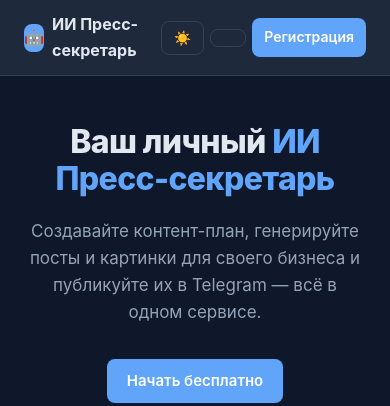
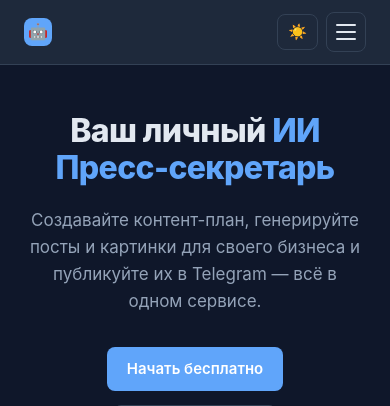
Before and after one commit to apuc/telegram-bussiness-bot, a FastAPI app: page / in a window 390 px wide. Shown: the top 406 px of the page. Run offline with FastAPI, Linux system fonts and the light colour scheme.

Commit message:
feat: add burger menu for mobile navigation

```diff
--- a/cabinet_service/templates/landing.html
+++ b/cabinet_service/templates/landing.html
@@ -105,6 +105,44 @@
             font-size: 18px;
         }
         .header-actions { display: flex; align-items: center; gap: 12px; }
+
+        /* Бургер-меню (скрыто на десктопе) */
+        .burger {
+            display: none;
+            flex-direction: column;
+            justify-content: center;
+            align-items: center;
+            gap: 5px;
+            width: 40px;
+            height: 40px;
+            background: transparent;
+            border: 1px solid var(--border);
+            border-radius: 8px;
+            cursor: pointer;
+            padding: 0;
+        }
+        .burger-line {
+            display: block;
+            width: 20px;
+            height: 2px;
+            background: var(--text);
+            border-radius: 2px;
+            transition: transform .2s ease, opacity .2s ease;
+        }
+        .burger.open .burger-line:nth-child(1) { transform: translateY(7px) rotate(45deg); }
+        .burger.open .burger-line:nth-child(2) { opacity: 0; }
+        .burger.open .burger-line:nth-child(3) { transform: translateY(-7px) rotate(-45deg); }
+
+        .mobile-menu {
+            display: none;
+            flex-direction: column;
+            gap: 10px;
+            padding: 12px 24px 16px;
+            background: var(--surface);
+            border-bottom: 1px solid var(--border);
+        }
+        .mobile-menu.open { display: flex; }
+        .mobile-menu-link { text-align: center; }
         .btn {
             display: inline-block;
             padding: 10px 20px;
@@ -224,32 +262,21 @@
             .hero h1 { font-size: 32px; }
             .hero p { font-size: 17px; }
 
-            /* Адаптивный хедер для мобильных */
+            /* Адаптивный хедер для мобильных: бургер-меню */
             .header { padding: 12px 0; }
             .header-inner { gap: 8px; }
             .brand { gap: 8px; font-size: 16px; }
             .brand-icon { width: 28px; height: 28px; font-size: 16px; }
-            .header-actions { gap: 6px; }
-            .header-actions .btn { padding: 8px 12px; font-size: 14px; }
-            /* Скрываем текст кнопки "Войти", оставляем компактную */
-            .header-actions .btn-ghost:not(.theme-toggle) {
-                padding: 8px 10px;
-            }
+            .header-actions { gap: 8px; }
             .theme-toggle { padding: 8px 10px; }
+
+            /* Скрываем кнопки "Войти" и "Регистрация" из хедера, показываем бургер */
+            .header-login, .header-register { display: none; }
+            .burger { display: flex; }
         }
 
         @media (max-width: 400px) {
-            /* На очень узких экранах скрываем текст кнопки "Войти" */
-            .header-actions .btn-ghost:not(.theme-toggle) span { display: none; }
-            .header-actions .btn-ghost:not(.theme-toggle) {
-                width: 36px;
-                padding: 8px 0;
-                text-align: center;
-            }
-        }
-
-        @media (max-width: 360px) {
-            /* На самых узких экранах скрываем текст бренда, оставляем иконку */
+            /* На очень узких экранах скрываем текст бренда */
             .brand span:not(.brand-icon) { display: none; }
             .brand { gap: 0; }
         }
@@ -264,10 +291,19 @@
             </a>
             <div class="header-actions">
                 <button type="button" class="btn btn-ghost theme-toggle" data-theme-toggle aria-label="Переключить тему">🌙</button>
-                <a class="btn btn-ghost" href="/login"><span>Войти</span></a>
-                <a class="btn btn-primary" href="/register">Регистрация</a>
+                <a class="btn btn-ghost header-login" href="/login"><span>Войти</span></a>
+                <a class="btn btn-primary header-register" href="/register">Регистрация</a>
+                <button type="button" class="burger" id="burgerBtn" aria-label="Открыть меню" aria-expanded="false">
+                    <span class="burger-line"></span>
+                    <span class="burger-line"></span>
+                    <span class="burger-line"></span>
+                </button>
             </div>
         </div>
+        <nav class="mobile-menu" id="mobileMenu">
+            <a class="btn btn-ghost mobile-menu-link" href="/login"><span>Войти</span></a>
+            <a class="btn btn-primary mobile-menu-link" href="/register">Регистрация</a>
+        </nav>
     </header>
 
     <section class="hero">
@@ -373,6 +409,35 @@
             document.addEventListener('DOMContentLoaded', function () {
                 setIcon(document.querySelector('[data-theme-toggle]'));
             });
+
+            // Бургер-меню
+            var burgerBtn = document.getElementById('burgerBtn');
+            var mobileMenu = document.getElementById('mobileMenu');
+            if (burgerBtn && mobileMenu) {
+                function toggleMenu(force) {
+                    var isOpen = typeof force === 'boolean' ? force : !mobileMenu.classList.contains('open');
+                    mobileMenu.classList.toggle('open', isOpen);
+                    burgerBtn.classList.toggle('open', isOpen);
+                    burgerBtn.setAttribute('aria-expanded', isOpen ? 'true' : 'false');
+                    burgerBtn.setAttribute('aria-label', isOpen ? 'Закрыть меню' : 'Открыть меню');
+                }
+                burgerBtn.addEventListener('click', function (e) {
+                    e.stopPropagation();
+                    toggleMenu();
+                });
+                // Закрытие при клике по ссылке в меню
+                mobileMenu.addEventListener('click', function (e) {
+                    if (e.target.closest('a')) toggleMenu(false);
+                });
+                // Закрытие при клике вне меню
+                document.addEventListener('click', function (e) {
+                    if (mobileMenu.classList.contains('open') &&
+                        !e.target.closest('.header-inner') &&
+                        !e.target.closest('.mobile-menu')) {
+                        toggleMenu(false);
+                    }
+                });
+            }
         })();
     </script>
 </body>
```
